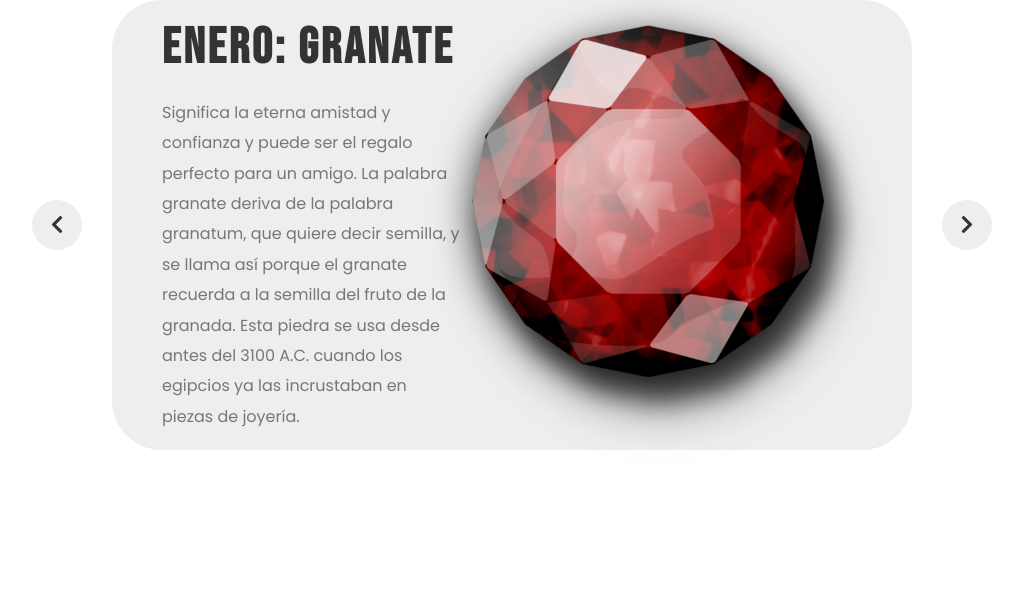
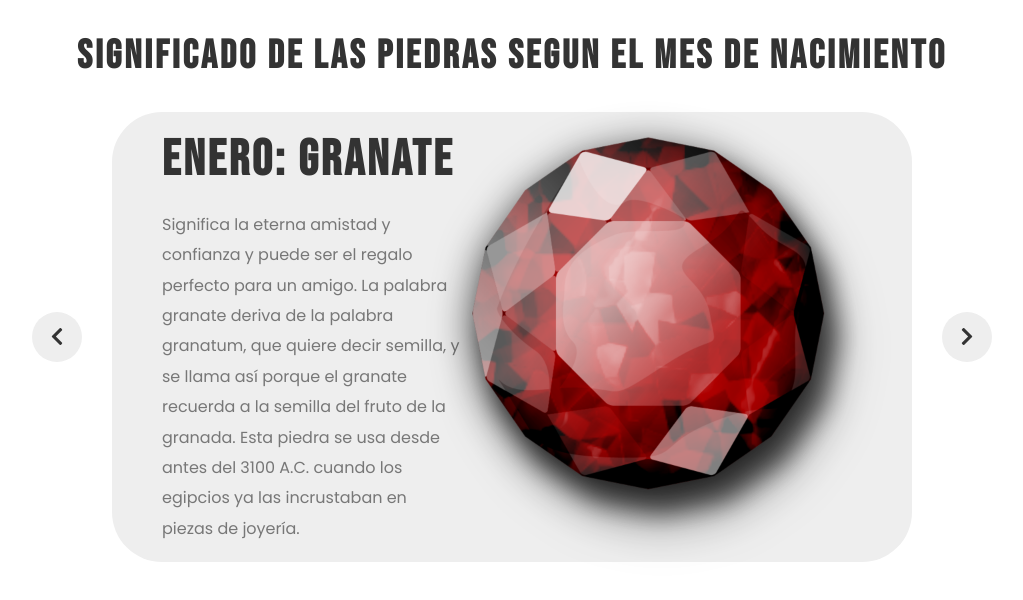
Before and after one commit to yurisjbc23/YurisbellysBrizuela, a plain HTML site: page index.html in a window 1280 px wide. Shown: the whole page, without its empty margins (128-1151 px from the left). Drawn offline with Linux system fonts and the light colour scheme.

Commit message:
se agrego un titulo h1 en el archivo html

```diff
--- a/index.html
+++ b/index.html
@@ -10,6 +10,10 @@
 </head>
 
 <body>
+
+  <div class="title">
+    <h1> Significado de las piedras segun el mes de nacimiento</h1>
+  </div>
 
 
 
```
